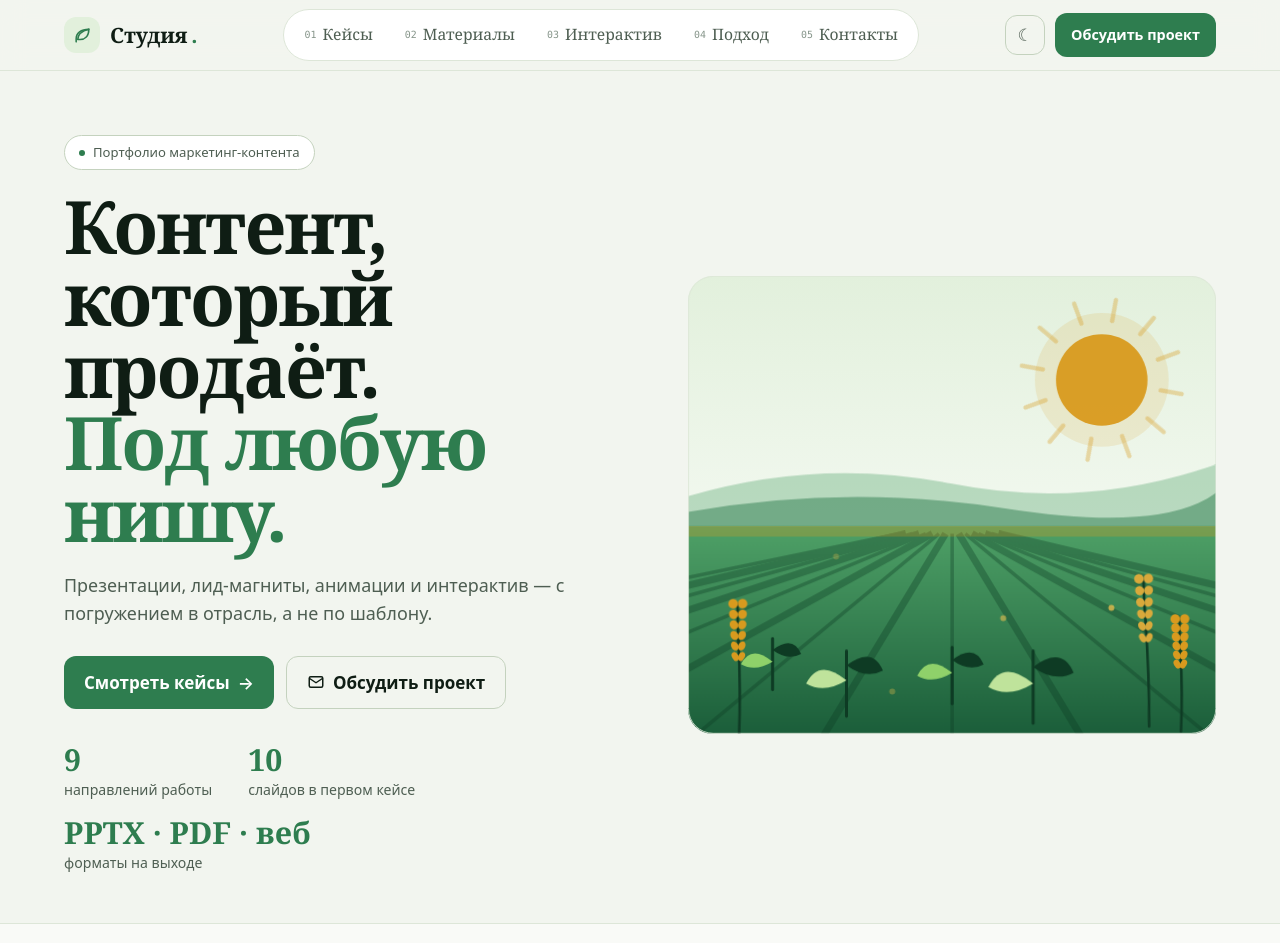
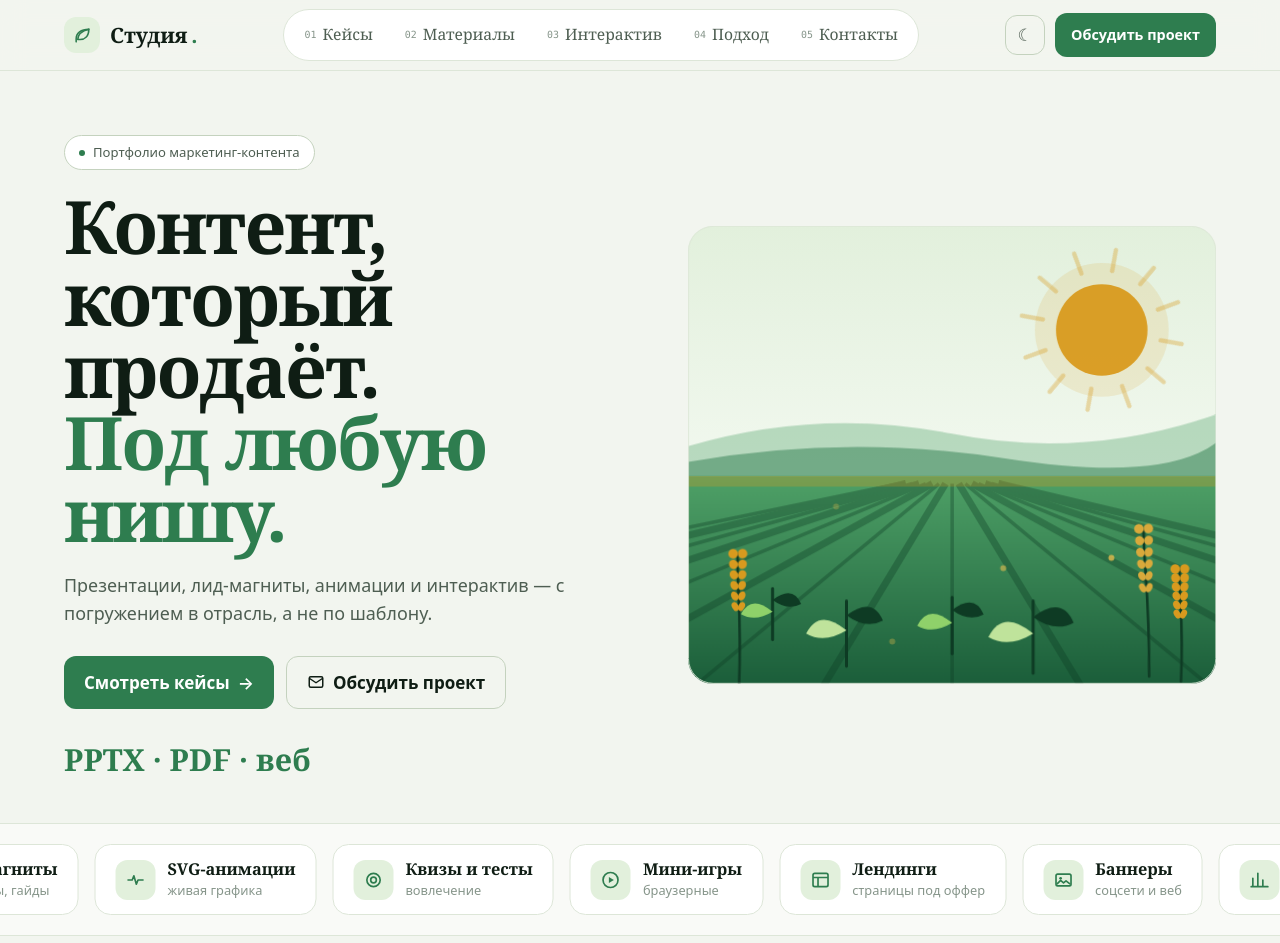
Before and after one commit to qa-novchenkova/studio, a React (Vite) app: page / in a window 1280 px wide. Shown: the top 943 px of the page. Built offline with nearby package versions, Linux system fonts and the light colour scheme.

Commit message:
Правки: hero-статистика, курсор-рука, тексты разделов без переносов

```diff
--- a/src/App.tsx
+++ b/src/App.tsx
@@ -91,13 +91,13 @@ function Kicker({ children }: { children: React.ReactNode }) {
   )
 }
 
-function SectionHead({ index, kicker, title, sub, aside }: { index: string; kicker: string; title: string; sub?: string; aside?: React.ReactNode }) {
+function SectionHead({ index, kicker, title, sub, aside, wideSub }: { index: string; kicker: string; title: string; sub?: string; aside?: React.ReactNode; wideSub?: boolean }) {
   return (
     <div className="flex items-end justify-between gap-6 border-b border-line pb-6">
-      <div className="max-w-[54ch]">
+      <div className={wideSub ? '' : 'max-w-[54ch]'}>
         <Kicker>{kicker}</Kicker>
-        <h2 className="mt-4 font-display text-[clamp(1.8rem,4vw,2.9rem)] font-bold leading-[1.03] tracking-[-0.02em] text-balance">{title}</h2>
-        {sub && <p className="mt-3 text-[1.05rem] text-ink-soft">{sub}</p>}
+        <h2 className={`mt-4 font-display text-[clamp(1.8rem,4vw,2.9rem)] font-bold leading-[1.03] tracking-[-0.02em] text-balance ${wideSub ? 'max-w-[54ch]' : ''}`}>{title}</h2>
+        {sub && <p className={`mt-3 text-[1.05rem] text-ink-soft ${wideSub ? 'lg:whitespace-nowrap' : ''}`}>{sub}</p>}
       </div>
       {aside ?? <div className="hidden shrink-0 font-display text-[3.4rem] font-bold leading-none text-line-strong md:block">{index}</div>}
     </div>
@@ -204,13 +204,8 @@ export default function App() {
                 <IconMail size={18} /> Обсудить проект
               </button>
             </div>
-            <div className="mt-9 flex flex-wrap gap-x-9 gap-y-4">
-              {[['9', 'направлений работы'], ['10', 'слайдов в первом кейсе'], ['PPTX · PDF · веб', 'форматы на выходе']].map(([n, l]) => (
-                <div key={l}>
-                  <div className="font-display text-[1.9rem] font-bold leading-none text-accent">{n}</div>
-                  <div className="mt-1 text-[0.88rem] text-ink-soft">{l}</div>
-                </div>
-              ))}
+            <div className="mt-9 font-display text-[1.9rem] font-bold leading-none text-accent">
+              PPTX · PDF · веб
             </div>
           </div>
           <AgroScene />
@@ -333,7 +328,7 @@ export default function App() {
 
       {/* INTERACTIVE */}
       <section id="play" className="mx-auto max-w-[1200px] px-6 py-16">
-        <SectionHead index="03" kicker="Интерактив" title="Форматы, в которые играют" sub="Тесты, игры и калькуляторы вовлекают сильнее баннера — и приводят заявки." />
+        <SectionHead index="03" kicker="Интерактив" title="Форматы, в которые играют" sub="Тесты, игры и калькуляторы вовлекают сильнее баннера и приводят к заявкам." />
         <div className="mt-10 grid gap-5 sm:grid-cols-2">
           {interactives.map((it) => {
             const inner = (
@@ -362,7 +357,8 @@ export default function App() {
 
       {/* ABOUT */}
       <section id="about" className="mx-auto max-w-[1200px] px-6 py-16">
-        <SectionHead index="04" kicker="Подход" title="Как рождается материал" sub="Рабочий цикл: идея → промпт → генерация → доработка руками → готовый файл." />
+        <SectionHead index="04" kicker="Подход" title="Как рождается материал" wideSub
+          sub="Рабочий цикл: идея → промпт → генерация → доработка руками → готовый файл." />
         <div className="mt-10 grid gap-5 sm:grid-cols-2 lg:grid-cols-4">
           {[
             ['Погружение', 'Изучаю отрасль и боль аудитории: чем живёт агроном, что решает в поле.', <IconTarget key="i" />],
--- a/src/index.css
+++ b/src/index.css
@@ -73,6 +73,11 @@ body {
   -webkit-font-smoothing: antialiased;
 }
 :focus-visible { outline: 2.5px solid var(--color-accent); outline-offset: 3px; border-radius: 6px; }
+
+/* курсор-рука на всём кликабельном (Tailwind v4 по умолчанию ставит кнопкам стрелку) */
+button, a, label, summary, [role="button"], select { cursor: pointer; }
+button:disabled, [aria-disabled="true"] { cursor: not-allowed; }
+input, textarea { cursor: text; }
 [id] { scroll-margin-top: 84px; }
 
 /* ---- анимации агро-сцены ---- */
```
